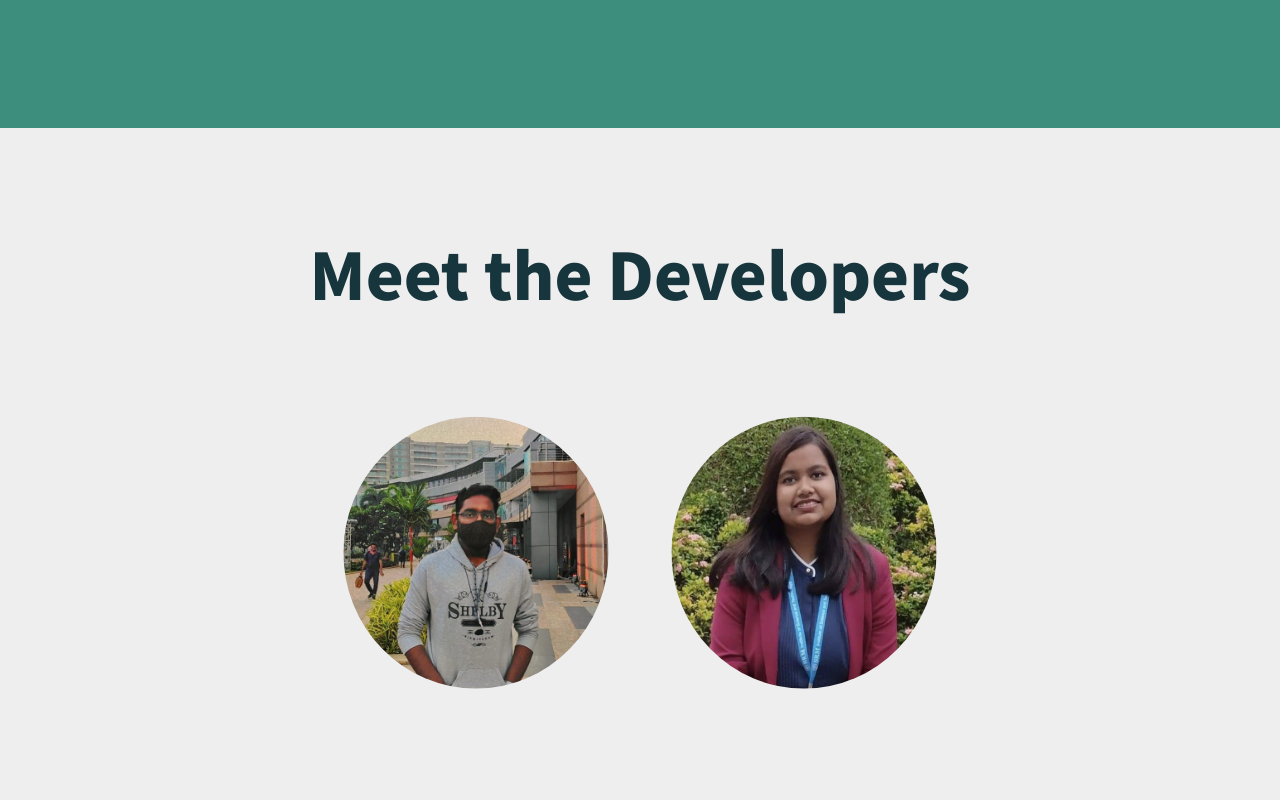
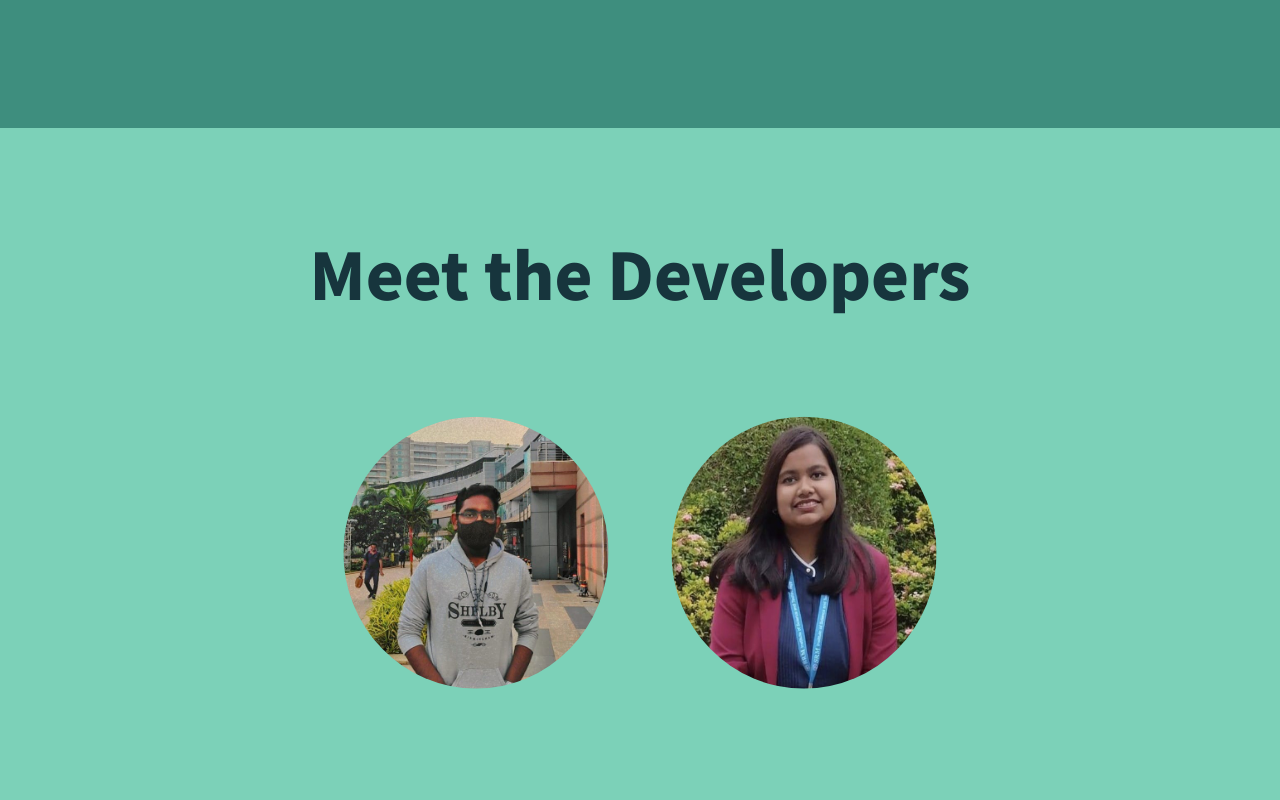
Before and after one commit to GyaneshSamanta/Hackulator_2021, a plain HTML site: page Web Application/index.html in a window 1280 px wide. Shown: the part 560-1360 px from the top of the page. Drawn offline with Linux system fonts and the light colour scheme.

Commit message:
💄 Updated Web Application

```diff
--- a/Web Application/index.html
+++ b/Web Application/index.html
@@ -8,6 +8,7 @@
   <title>Great Shoes inc.</title>
   <link href="https://fonts.googleapis.com/css2?family=Noto+Sans+JP:wght@300;900&display=swap" rel="stylesheet">
   <link rel="stylesheet" href="main.css" />
+  <script>(function(w, d) { w.CollectId = "61d06145b104f43d8bab3086"; var h = d.head || d.getElementsByTagName("head")[0]; var s = d.createElement("script"); s.setAttribute("type", "text/javascript"); s.async=true; s.setAttribute("src", "https://collectcdn.com/launcher.js"); h.appendChild(s); })(window, document);</script>
 </head>
 
 <body>
--- a/Web Application/main.css
+++ b/Web Application/main.css
@@ -116,7 +116,7 @@ section {
 
 
 .featured {
-  background: #eee;
+  background: #7cd1b8;
 }
 
 .featured__item {
```
Also changed, not shown: 1 other file.
